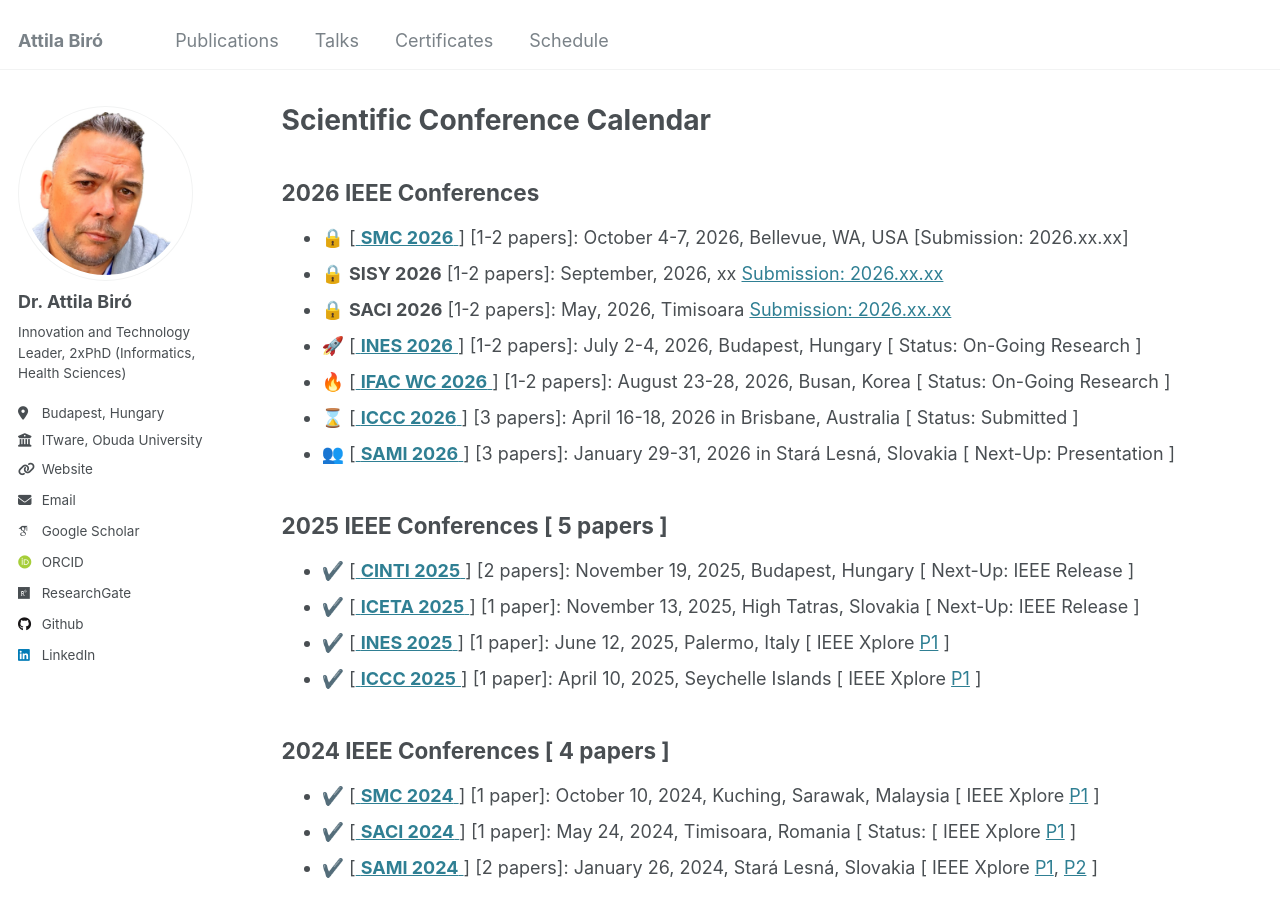
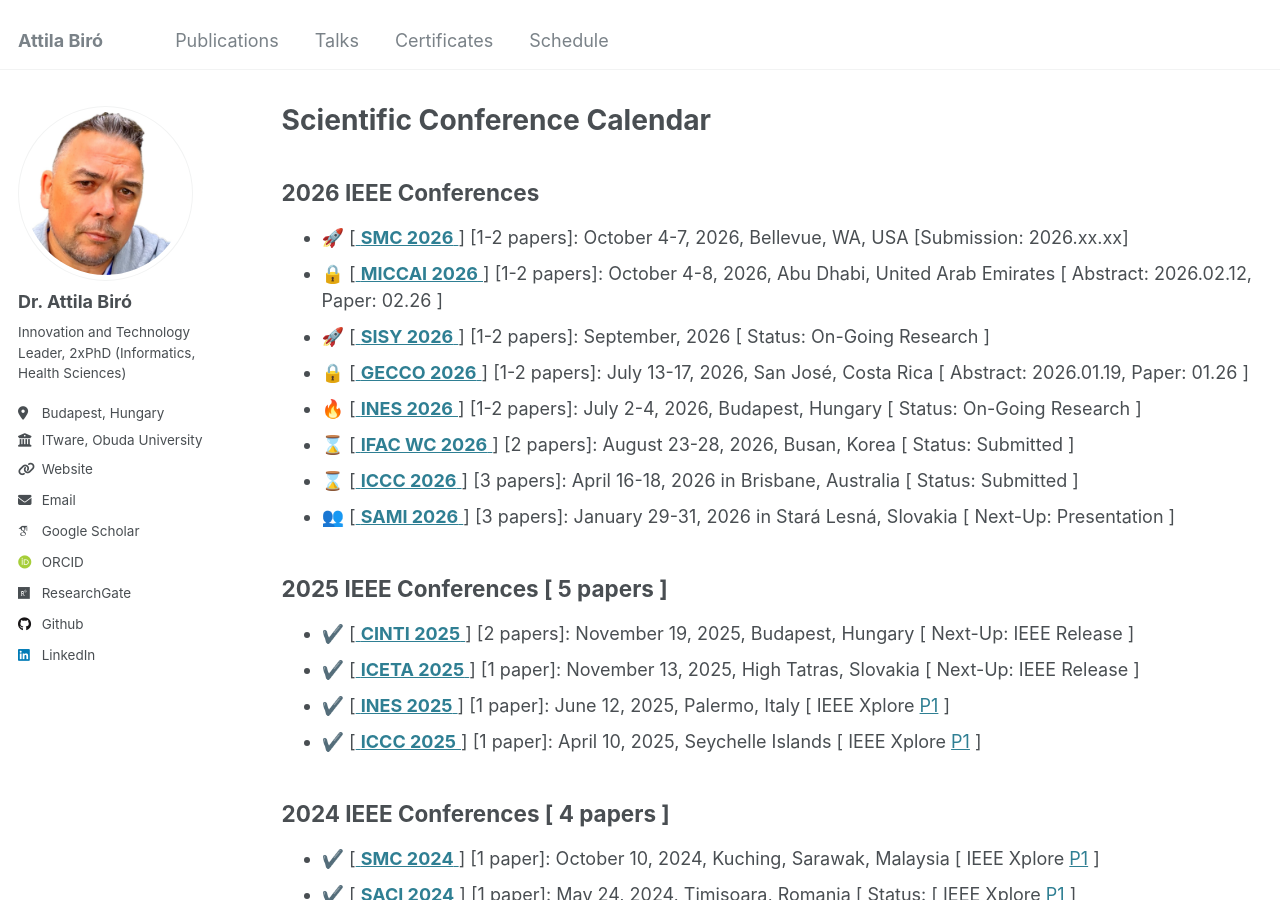
Before and after one commit to biroka/biroka.github.io, a Jekyll site: the page built from _pages/schedule.md, in a window 1280 px wide and 900 px high. Built offline with Jekyll 4.4.1, drawn with Linux system fonts in a browser that asks for light colours; emoji names are drawn with the system emoji font; some web fonts are replaced.

Commit message:
Update schedule.md

```diff
--- a/_pages/schedule.md
+++ b/_pages/schedule.md
@@ -7,11 +7,12 @@ author_profile: true
 
 
 ## 2026 IEEE Conferences
-  * :lock: [[ **SMC 2026** ](https://www.ieeesmc2026.org/) ] [1-2 papers]: October 4-7, 2026, Bellevue, WA, USA [Submission: 2026.xx.xx]
-  * :lock: **SISY 2026** [1-2 papers]: September, 2026, xx [Submission: 2026.xx.xx](https://conf.uni-obuda.hu/sisy2026/)
-  * :lock: **SACI 2026** [1-2 papers]: May, 2026, Timisoara [Submission: 2026.xx.xx](https://conf.uni-obuda.hu/saci2026)
-  * :rocket: [[ **INES 2026** ](http://www.ines-conf.org/ines-conf/2026index.html) ] [1-2 papers]: July 2-4, 2026, Budapest, Hungary [ Status: On-Going Research ]
-  * :fire: [[ **IFAC WC 2026** ](https://www.ifac2026.org/fairDash.do) ] [1-2 papers]: August 23-28, 2026, Busan, Korea [ Status: On-Going Research ]
+  * :rocket: [[ **SMC 2026** ](https://www.ieeesmc2026.org/) ] [1-2 papers]: October 4-7, 2026, Bellevue, WA, USA [Submission: 2026.xx.xx]
+  * :lock: [[ **MICCAI 2026** ](https://conferences.miccai.org/2026/en/default.asp) ] [1-2 papers]: October 4-8, 2026, Abu Dhabi, United Arab Emirates [ Abstract: 2026.02.12, Paper: 02.26 ]
+  * :rocket: [[ **SISY 2026** ](https://conf.uni-obuda.hu/sisy2026/) ] [1-2 papers]: September, 2026 [ Status: On-Going Research ]
+  * :lock: [[ **GECCO 2026** ](http://gecco-2026.sigevo.org/HomePage) ] [1-2 papers]: July 13-17, 2026, San José, Costa Rica [ Abstract: 2026.01.19, Paper: 01.26 ]
+  * :fire: [[ **INES 2026** ](http://www.ines-conf.org/ines-conf/2026index.html) ] [1-2 papers]: July 2-4, 2026, Budapest, Hungary [ Status: On-Going Research ]
+  * :hourglass: [[ **IFAC WC 2026** ](https://www.ifac2026.org/fairDash.do) ] [2 papers]: August 23-28, 2026, Busan, Korea [ Status: Submitted ]
   * :hourglass: [[ **ICCC 2026** ](https://conf.uni-obuda.hu/iccc2026/) ] [3 papers]: April 16-18, 2026 in Brisbane, Australia [ Status: Submitted ]
   * :busts_in_silhouette: [[ **SAMI 2026** ](https://conf.uni-obuda.hu/sami2026/) ] [3 papers]: January 29-31, 2026 in Stará Lesná, Slovakia [ Next-Up: Presentation ]
 
```
